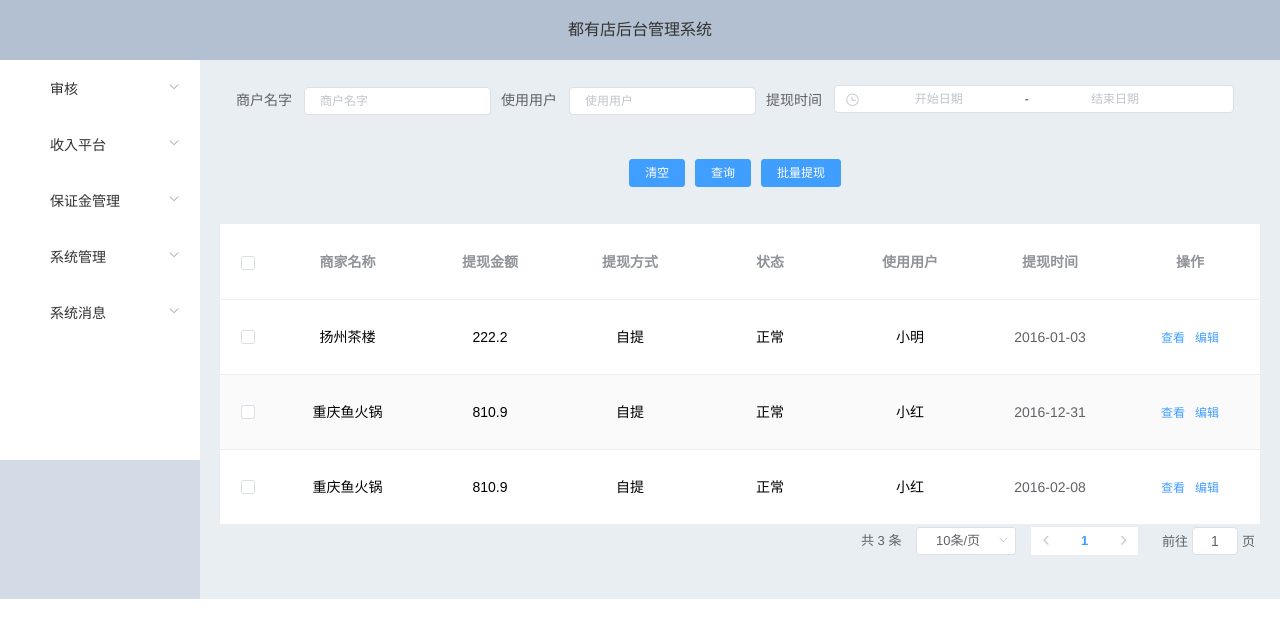
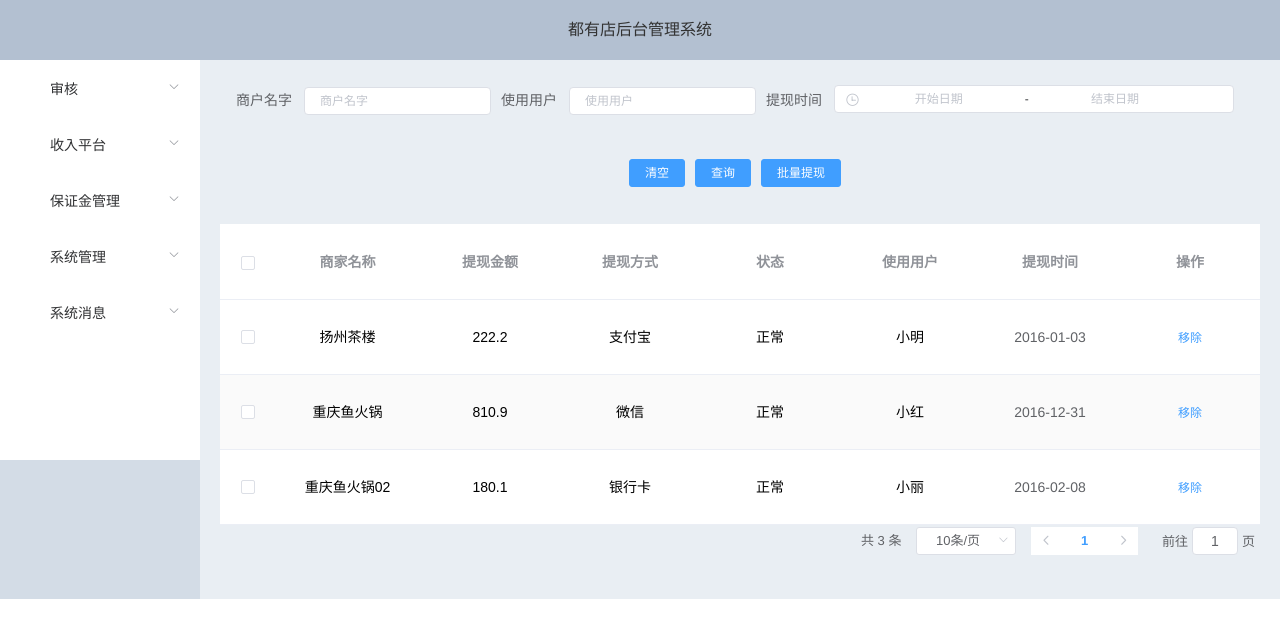
Before and after one commit to aotemj/dyd-management, a Vue app: page /#/home/merchantUnDeposit in a window 1280 px wide. Shown: the top 638 px of the page. Built offline with nearby package versions, Linux system fonts and the light colour scheme; sample sign-in values are in the browser's storage; what egrid would draw is missing.

Commit message:
#移除当前行#

```diff
--- a/src/components/subcom/check/merchantUnDeposit.vue
+++ b/src/components/subcom/check/merchantUnDeposit.vue
@@ -116,8 +116,14 @@
           label="操作"
           >
           <template slot-scope="scope">
-            <el-button @click="handleClick(scope.row)" type="text" size="small" class="active">查看</el-button>
-            <el-button type="text" size="small">编辑</el-button>
+            <!-- <el-button @click="handleClick(scope.row)" type="text" size="small" class="active">查看</el-button> -->
+            <!-- <el-button type="text" size="small">编辑</el-button> -->
+            <el-button
+              @click.native.prevent="deleteRow(scope.$index, data)"
+              type="text"
+              size="small">
+              移除
+            </el-button>
           </template>
         </el-table-column>
       </el-table>
@@ -156,6 +162,10 @@ import Vue from "vue"
       }
     },
     methods: {
+      // 删除当前行
+      deleteRow(index, rows) {
+         rows.splice(index, 1);
+       },
       toggleShow(){
         this.isShow=!this.isShow
       },
--- a/src/vuex/store.js
+++ b/src/vuex/store.js
@@ -13,7 +13,7 @@ const state = {
             name: '扬州茶楼', //商家名称
             address: '扬州市浦江东路', //商家地址
             amount: 222.20, //提现金额
-            withdrawalWay: '自提', //提现方式
+            withdrawalWay: '支付宝', //提现方式
             status: '正常', //状态
             user: '小明', //使用用户
         },
@@ -22,18 +22,18 @@ const state = {
             name: '重庆鱼火锅', //商家名称
             address: '重庆市苑北路1号附4号', //商家地址
             amount: 810.90, //提现金额
-            withdrawalWay: '自提', //提现方式
+            withdrawalWay: '微信', //提现方式
             status: '正常', //状态
             user: '小红', //使用用户
         },
         {
             date: '2016-02-08', //提现时间
-            name: '重庆鱼火锅', //商家名称
-            address: '重庆市苑北路1号附4号', //商家地址
-            amount: 810.90, //提现金额
-            withdrawalWay: '自提', //提现方式
+            name: '重庆鱼火锅02', //商家名称
+            address: '重庆市苑北路1号附14号', //商家地址
+            amount: 180.10, //提现金额
+            withdrawalWay: '银行卡', //提现方式
             status: '正常', //状态
-            user: '小红', //使用用户
+            user: '小丽', //使用用户
         }
     ],
 }
```
